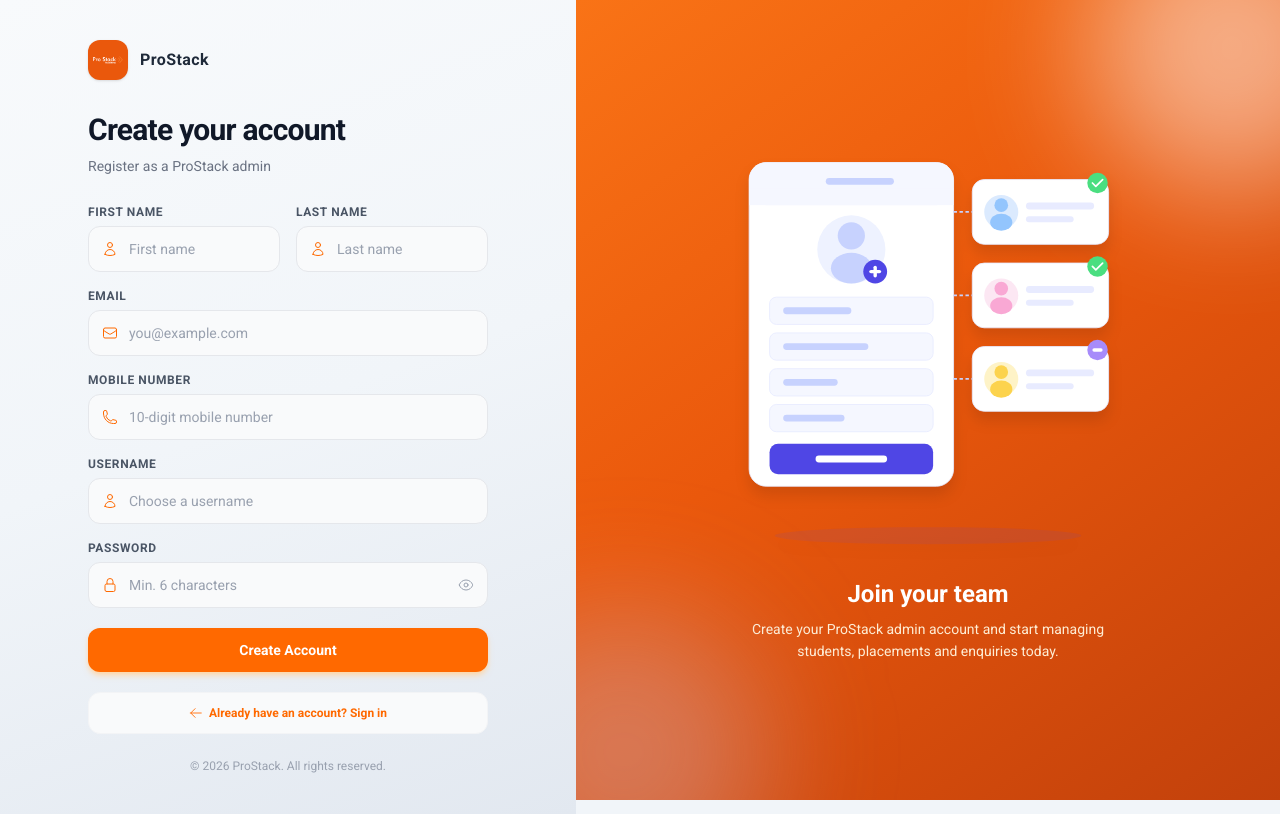
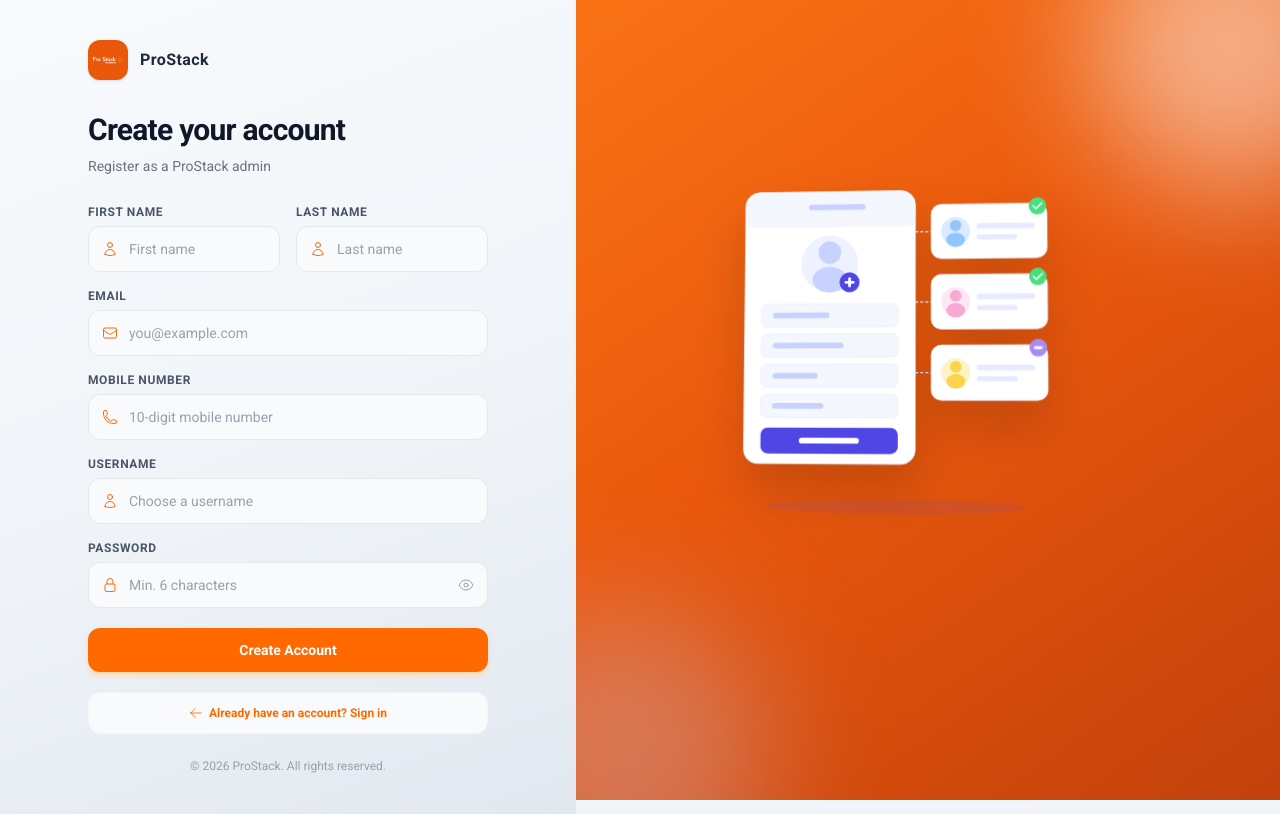
Before and after one commit to BijjamVijayReddy/prostack.admin, a Next.js app in the folder frontend/: page /signup in a window 1280 px wide. Built offline with nearby package versions, Linux system fonts and the light colour scheme; no server answers.

Commit message:
Lates Changes are Fixed

```diff
--- a/frontend/src/app/globals.css
+++ b/frontend/src/app/globals.css
@@ -9,8 +9,12 @@ input:focus-visible {
 
 /* Orange text selection highlight */
 ::selection {
-  background-color: #f97316;
-  color: #fff;
+  background-color: #f97316 !important;
+  color: #fff !important;
+}
+::-webkit-selection {
+  background-color: #f97316 !important;
+  color: #fff !important;
 }
 
 /* ── Tell Tailwind to use Roboto as the base sans-serif font ── */
--- a/frontend/src/app/login/page.tsx
+++ b/frontend/src/app/login/page.tsx
@@ -217,10 +217,10 @@ export default function LoginPage() {
     <>
       {toast && <Toast message={toast.message} type={toast.type} onClose={() => setToast(null)} />}
 
-      <div className="h-screen w-full flex flex-row-reverse bg-white overflow-hidden">
+      <div className="h-screen w-full flex flex-row-reverse  overflow-hidden" style={{background:"#f0f0f0"}} >
 
         {/* ── FORM PANEL (right) ── */}
-        <div className="flex flex-col justify-center w-full lg:w-[42%] px-8 py-6 lg:px-12 bg-white overflow-y-auto">
+        <div className="flex flex-col justify-center w-full lg:w-[42%] px-8 py-6 lg:px-12  overflow-y-auto" style={{background:"#f0f0f0"}}>
           <div className="w-full max-w-[400px] mx-auto">
 
             {/* Logo */}
@@ -356,8 +356,8 @@ export default function LoginPage() {
 
           {/* Feature list */}
           <div className="space-y-2 mb-3">
-            {features.map(({ Icon, title, desc }) => (
-              <div key={title} className="flex items-center gap-2.5">
+            {features.map(({ Icon, title, desc }, i) => (
+              <div key={title} className="flex items-center gap-2.5 animate-fade-up" style={{ animationDelay: `${0.2 + i * 0.15}s` }}>
                 <div className="flex-shrink-0 h-7 w-7 rounded-full bg-orange-500 flex items-center justify-center shadow-sm">
                   <Icon className="h-3.5 w-3.5 text-white" />
                 </div>
@@ -371,7 +371,8 @@ export default function LoginPage() {
 
           {/* Dashboard mockup */}
           <div className="relative flex-1 min-h-0">
-            <svg viewBox="0 0 480 265" fill="none" xmlns="http://www.w3.org/2000/svg" className="w-[80%] drop-shadow-lg">
+            <div className="animate-float3d">
+            <svg viewBox="0 0 480 265" fill="none" xmlns="http://www.w3.org/2000/svg" className="w-[80%] drop-shadow-2xl">
               <defs>
                 <filter id="loginCardShadow" x="-5%" y="-5%" width="120%" height="120%">
                   <feDropShadow dx="0" dy="4" stdDeviation="8" floodColor="#00000018"/>
@@ -440,9 +441,10 @@ export default function LoginPage() {
               <path d="M436 210 Q422 202 418 207 Q426 214 436 210Z" fill="#16a34a"/>
               <path d="M436 178 Q450 168 456 174 Q446 182 436 178Z" fill="#4ade80"/>
             </svg>
+            </div>
 
             {/* Success Rate floating card */}
-            <div className="absolute bottom-4 right-4 bg-white rounded-2xl shadow-xl px-3 py-2 w-36 border border-gray-100">
+            <div className="absolute bottom-4 right-4 bg-white rounded-2xl shadow-xl px-3 py-2 w-36 border border-gray-100 animate-float-card">
               <p className="text-[10px] text-gray-500 font-medium">Success Rate</p>
               <p className="text-xl font-extrabold text-gray-900 leading-tight">85%</p>
               <svg viewBox="0 0 130 32" className="w-full my-1.5">
@@ -492,6 +494,22 @@ export default function LoginPage() {
       <style jsx global>{`
         @keyframes slide-in { from { transform: translateX(110%); opacity: 0; } to { transform: translateX(0); opacity: 1; } }
         .animate-slide-in { animation: slide-in 0.3s cubic-bezier(0.22, 1, 0.36, 1) forwards; }
+        @keyframes float3d {
+          0%,100% { transform: perspective(900px) rotateX(3deg) rotateY(-4deg) translateY(0px); }
+          33%      { transform: perspective(900px) rotateX(-1deg) rotateY(4deg) translateY(-10px); }
+          66%      { transform: perspective(900px) rotateX(4deg) rotateY(1deg) translateY(-5px); }
+        }
+        .animate-float3d { animation: float3d 8s ease-in-out infinite; will-change: transform; }
+        @keyframes float-card {
+          0%,100% { transform: translateY(0px) rotate(-1deg); }
+          50%      { transform: translateY(-10px) rotate(1deg); }
+        }
+        .animate-float-card { animation: float-card 4s ease-in-out infinite; }
+        @keyframes fade-up {
+          from { opacity: 0; transform: translateY(14px); }
+          to   { opacity: 1; transform: translateY(0); }
+        }
+        .animate-fade-up { animation: fade-up 0.5s ease-out both; }
       `}</style>
     </>
   );
--- a/frontend/src/app/signup/page.tsx
+++ b/frontend/src/app/signup/page.tsx
@@ -249,7 +249,8 @@ export default function SignupPage() {
         <div className="hidden lg:flex flex-col justify-center items-center w-[55%] relative overflow-hidden sticky top-0 h-screen" style={{ background: "linear-gradient(145deg, #f97316 0%, #ea580c 45%, #c2410c 100%)" }}>
           <div className="absolute -top-24 -right-24 h-72 w-72 rounded-full bg-white/50 blur-3xl pointer-events-none" />
           <div className="absolute -bottom-24 -left-24 h-72 w-72 rounded-full bg-indigo-200/30 blur-3xl pointer-events-none" />
-          <svg viewBox="0 0 540 480" fill="none" xmlns="http://www.w3.org/2000/svg" className="w-[460px] max-w-[85%] drop-shadow-xl">
+          <div className="animate-float3d">
+          <svg viewBox="0 0 540 480" fill="none" xmlns="http://www.w3.org/2000/svg" className="w-[460px] max-w-[85%] drop-shadow-2xl">
             <ellipse cx="270" cy="468" rx="180" ry="10" fill="rgba(79,70,229,0.10)" />
             <rect x="60" y="30" width="240" height="380" rx="20" fill="white" stroke="#e8ebff" strokeWidth="1" />
             <rect x="60" y="30" width="240" height="50" rx="20" fill="#f5f7ff" />
@@ -299,7 +300,8 @@ export default function SignupPage() {
             <line x1="300" y1="186" x2="322" y2="186" stroke="#c7d2fe" strokeWidth="2" strokeDasharray="4 3" />
             <line x1="300" y1="284" x2="322" y2="284" stroke="#c7d2fe" strokeWidth="2" strokeDasharray="4 3" />
           </svg>
-          <div className="mt-8 text-center px-14">
+          </div>
+          <div className="mt-8 text-center px-14 animate-fade-up" style={{ animationDelay: "0.4s" }}>
             <h2 className="text-2xl font-bold text-white">Join your team</h2>
             <p className="mt-2 text-sm text-orange-100 leading-relaxed max-w-sm mx-auto">
               Create your ProStack admin account and start managing students, placements and enquiries today.
@@ -316,6 +318,17 @@ export default function SignupPage() {
         .animate-slide-in {
           animation: slide-in 0.3s cubic-bezier(0.22, 1, 0.36, 1) forwards;
         }
+        @keyframes float3d {
+          0%,100% { transform: perspective(900px) rotateX(3deg) rotateY(-4deg) translateY(0px); }
+          33%      { transform: perspective(900px) rotateX(-1deg) rotateY(4deg) translateY(-10px); }
+          66%      { transform: perspective(900px) rotateX(4deg) rotateY(1deg) translateY(-5px); }
+        }
+        .animate-float3d { animation: float3d 8s ease-in-out infinite; will-change: transform; }
+        @keyframes fade-up {
+          from { opacity: 0; transform: translateY(14px); }
+          to   { opacity: 1; transform: translateY(0); }
+        }
+        .animate-fade-up { animation: fade-up 0.5s ease-out both; }
       `}</style>
     </>
   );
```
